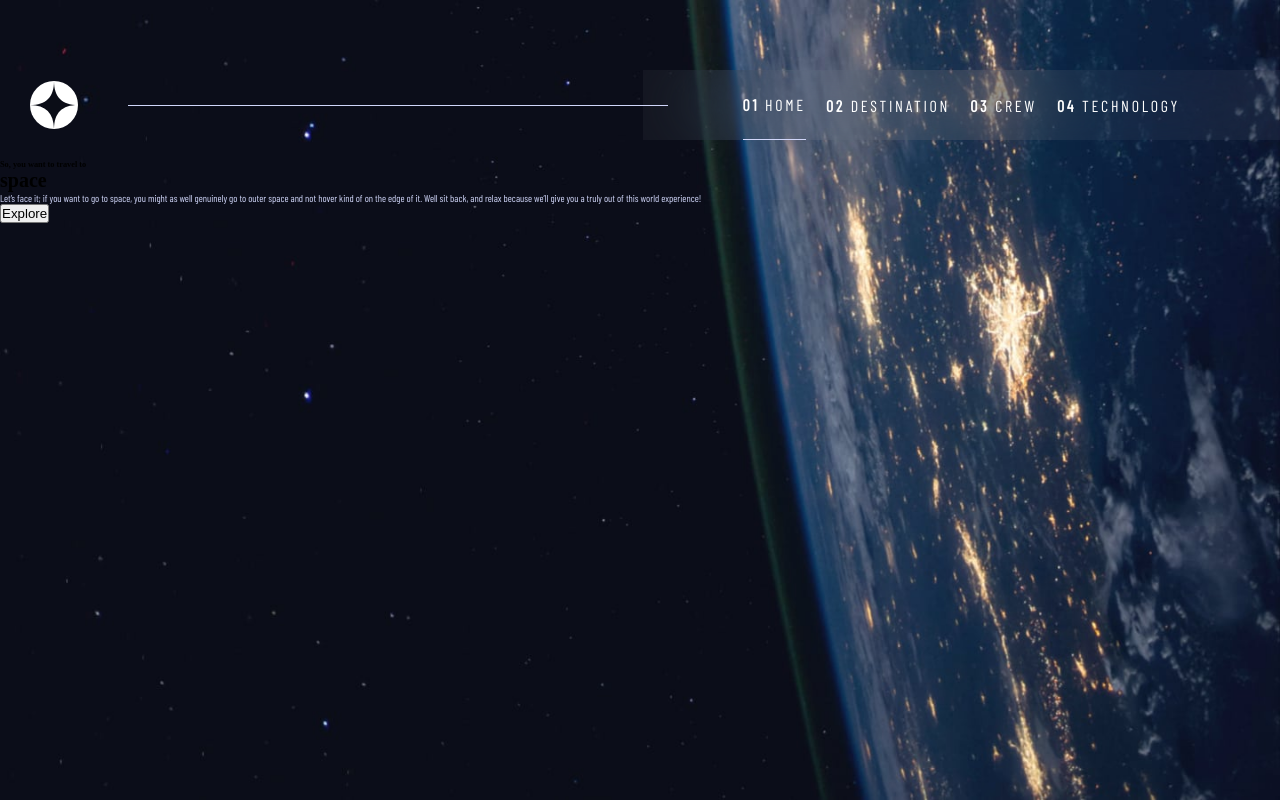
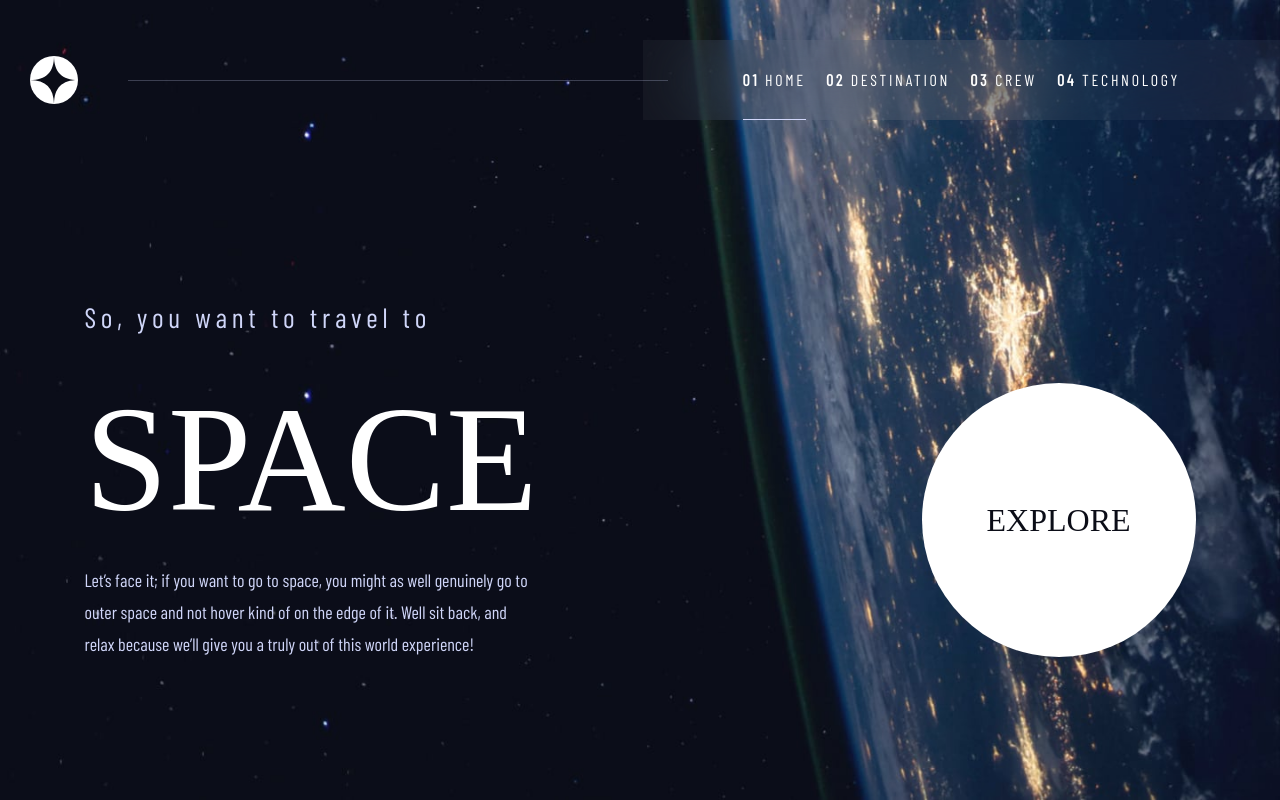
Before and after one commit to Irina-Dehtiarenko/Space_tourism_website_Frontend_Mentor, a website: page index.html in a window 1280 px wide. Drawn offline with nearby package versions, Linux system fonts and the light colour scheme; a web font is replaced by a local one.

Commit message:
styled the home page for desktop screens

```diff
--- a/index.html
+++ b/index.html
@@ -72,9 +72,9 @@
       </header>
 
       <main class="main-home">
-        <div class="description">
-          <h5 class="h5">So, you want to travel to</h5>
-          <h1 class="h1">space</h1>
+        <div class="main-home__description">
+          <h5 class="heading-5">So, you want to travel to</h5>
+          <h1 class="heading-1">space</h1>
           <p class="body-text">
             Let’s face it; if you want to go to space, you might as well
             genuinely go to outer space and not hover kind of on the edge of it.
@@ -83,7 +83,7 @@
           </p>
         </div>
         <div class="explore">
-          <button class="btn-explore">Explore</button>
+          <button class="explore__btn">Explore</button>
         </div>
       </main>
     </div>
--- a/src/sass/abstracts/_variables.scss
+++ b/src/sass/abstracts/_variables.scss
@@ -6,3 +6,10 @@ $color-lighter: #ffffff;
 // fonts:
 $text-small: "Barlow Condensed", sans-serif;
 $text-large: "Bellefair", serif;
+
+// RESPONSIVE BREAKPOINTS:
+$bp-largest: 68.75em; // 1100px
+
+// $bp-large: 62.5rem; // 1000px
+// $bp-medium: 50em; // 800px
+// $bp-small: 37.5em; // 600px
--- a/src/sass/base/_typography.scss
+++ b/src/sass/base/_typography.scss
@@ -11,6 +11,9 @@
 .heading-1 {
   font-size: 15rem;
   @extend %heading;
+  font-weight: 300;
+  line-height: 15rem;
+  text-transform: uppercase;
 }
 
 .heading-2 {
@@ -31,7 +34,8 @@
   font-size: 2.8rem;
   color: $color-light;
   font-family: $text-small;
-  letter-spacing: 4.75;
+  font-weight: 300;
+  letter-spacing: 4.75px;
 }
 
 .subheading {
@@ -44,15 +48,14 @@
   &--2 {
     @extend %text;
     font-size: 1.4rem;
-    letter-spacing: 2.35;
+    letter-spacing: 2.35px;
   }
 }
 
-.btn-nav {
-}
-
 .body-text {
-  font-style: 1.8rem;
+  font-size: 1.8rem;
   color: $color-light;
   font-family: $text-small;
+  font-weight: 300;
+  line-height: 3.2rem;
 }
--- a/src/sass/component/_btn.scss
+++ b/src/sass/component/_btn.scss
@@ -1,6 +1,7 @@
 .nav__btn {
-  display: block;
-  height: 100%;
+  //   display: block;
+  //   height: 100%;
+  padding: 3rem 0;
   @extend %text;
   background: none;
   font-size: 1.6rem;
@@ -10,14 +11,12 @@
   border: none;
 
   &:hover {
-    padding: 2.5rem 0;
     border-bottom: 1.5px solid $color-light;
     cursor: pointer;
     opacity: 0.5;
   }
 
   &--active {
-    padding: 2.5rem 0;
     border-bottom: 1px solid $color-light;
   }
 }
--- a/src/sass/layout/_header.scss
+++ b/src/sass/layout/_header.scss
@@ -2,7 +2,7 @@
   display: grid;
   grid-template-columns: min-content 1fr max-content;
   align-items: center;
-  margin-top: 5rem;
+  //   margin-top: 1rem;
   &__logo-img {
     margin-left: 3rem;
   }
@@ -11,7 +11,12 @@
     height: 0.5px;
     margin: 0 -2.5rem 0 5rem;
     background-color: $color-light;
+    opacity: 0.25;
     z-index: 5;
+
+    @media only screen and (max-width: $bp-largest) {
+      background-color: transparent;
+    }
   }
 
   &__nav {
--- a/src/sass/pages/_home.scss
+++ b/src/sass/pages/_home.scss
@@ -2,3 +2,59 @@
   background-image: url(../img/home/background-home-desktop.jpg);
   background-size: cover;
 }
+
+.main-home {
+  display: grid;
+  grid-template-columns: repeat(2, min-content);
+  align-items: center;
+  justify-content: center;
+  grid-gap: 30vw;
+  z-index: 30;
+
+  @media only screen and (max-width: $bp-largest) {
+    grid-gap: 10vw;
+  }
+
+  &__description {
+    display: grid;
+    grid-gap: 3rem;
+  }
+
+  h1 {
+    padding-top: 2rem;
+  }
+
+  .explore {
+    z-index: 20;
+
+    &__btn {
+      width: 27.4rem;
+      height: 27.4rem;
+      margin-top: 8rem;
+      background-color: $color-lighter;
+      color: $color-primary;
+      font-size: 3.2rem;
+      font-family: $text-large;
+      text-transform: uppercase;
+      border: none;
+      border-radius: 50%;
+      z-index: 20;
+      transition: all 0.4s;
+
+      &:hover {
+        outline: 10rem solid rgba(255, 255, 255, 0.1);
+      }
+
+      // &::before {
+      //   display: grid;
+      //   align-items:
+      //   content: "";
+      //   width: 45rem;
+      //   height: 45rem;
+      //   background-color: rgba(255, 255, 255, 0.1);
+      //   border-radius: 50%;
+      //   z-index: 1;
+      // }
+    }
+  }
+}
```
Also changed, not shown: src/css/style.css.
